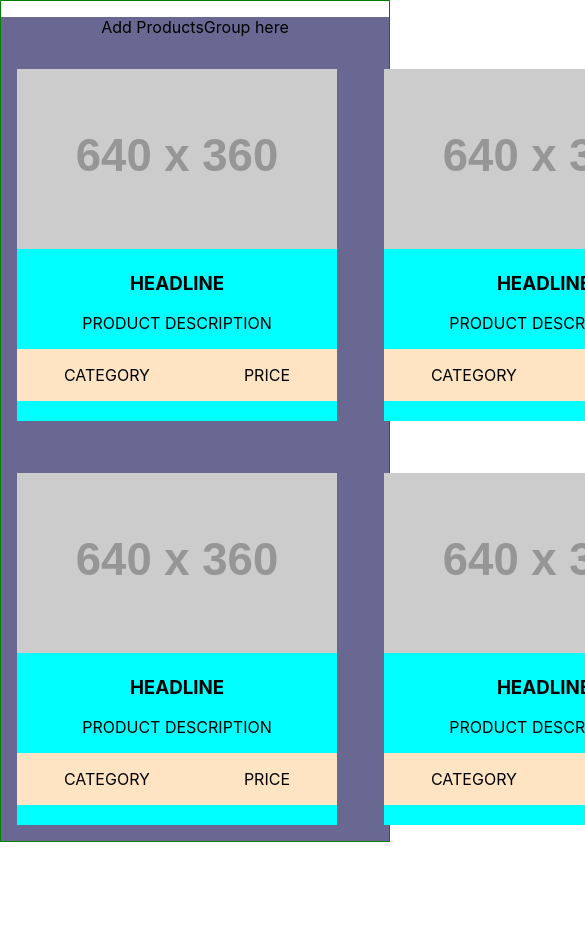
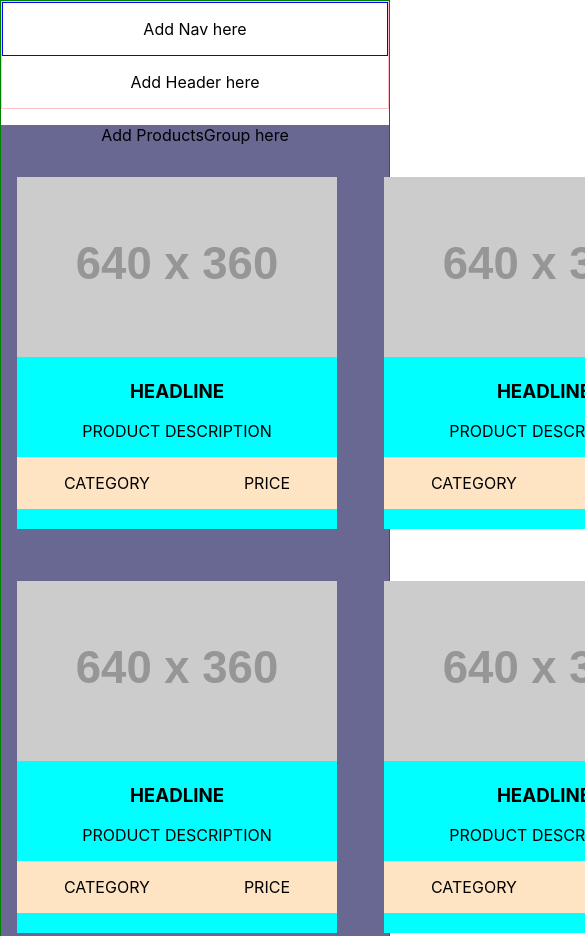
Before and after one commit to nicfheorais/10-jun-2022-scott-troy-julija-sinead, a React app: page / in a window 390 px wide. Shown: the top 936 px of the page, 585 px wide, since content can reach past the window. Before the commit the page ends 844 px from the top, so only its background shows below. Built offline with nearby package versions, Linux system fonts and the light colour scheme; placeholder pictures from the web are drawn by us.

Commit message:
changed the grid dimentions

```diff
--- a/src/components/App/App.js
+++ b/src/components/App/App.js
@@ -6,9 +6,9 @@ import Footer from "../Footer/Footer.js";
 function App() {
     return (
         <div className={css.app}>
-            {/* <Header /> */}
+            <Header />
             <ProductsGroup />
-            {/* <Footer /> */}
+            <Footer />
         </div>
     );
 }
--- a/src/components/ProductsGroup/ProductsGroup.module.css
+++ b/src/components/ProductsGroup/ProductsGroup.module.css
@@ -11,3 +11,15 @@
     justify-items: center;
     align-items: center;
 }
+
+@media only screen and (max-width: 1050px) {
+    .productsCards {
+        display: grid;
+        grid-template-columns: repeat(2, 1fr);
+        grid-template-rows: 1fr;
+        grid-column-gap: 15px;
+        grid-row-gap: 20px;
+        justify-items: center;
+        align-items: center;
+    }
+}
```
